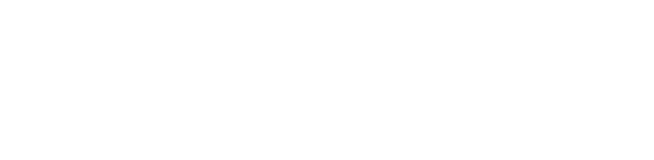
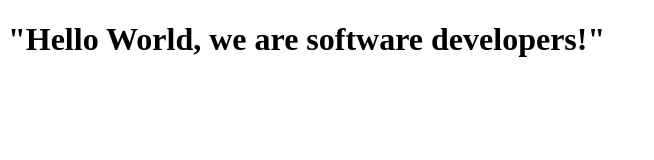
Before and after one commit to MrBilly1/Last-Challenge.2, a plain HTML site: page index.html in a window 1280 px wide. Shown: the whole page, without its empty margins (0-654 px from the left). Drawn offline with Linux system fonts and the light colour scheme.

Commit message:
Edited index file

```diff
--- a/index.html
+++ b/index.html
@@ -9,6 +9,7 @@
   <body>
     <script src="https://cdn.freecodecamp.org/testable-projects-fcc/v1/bundle.js"></script>
 
+    <h1> "Hello World, we are software developers!"</h1>
     <!--
 
     Hello Camper!
```
